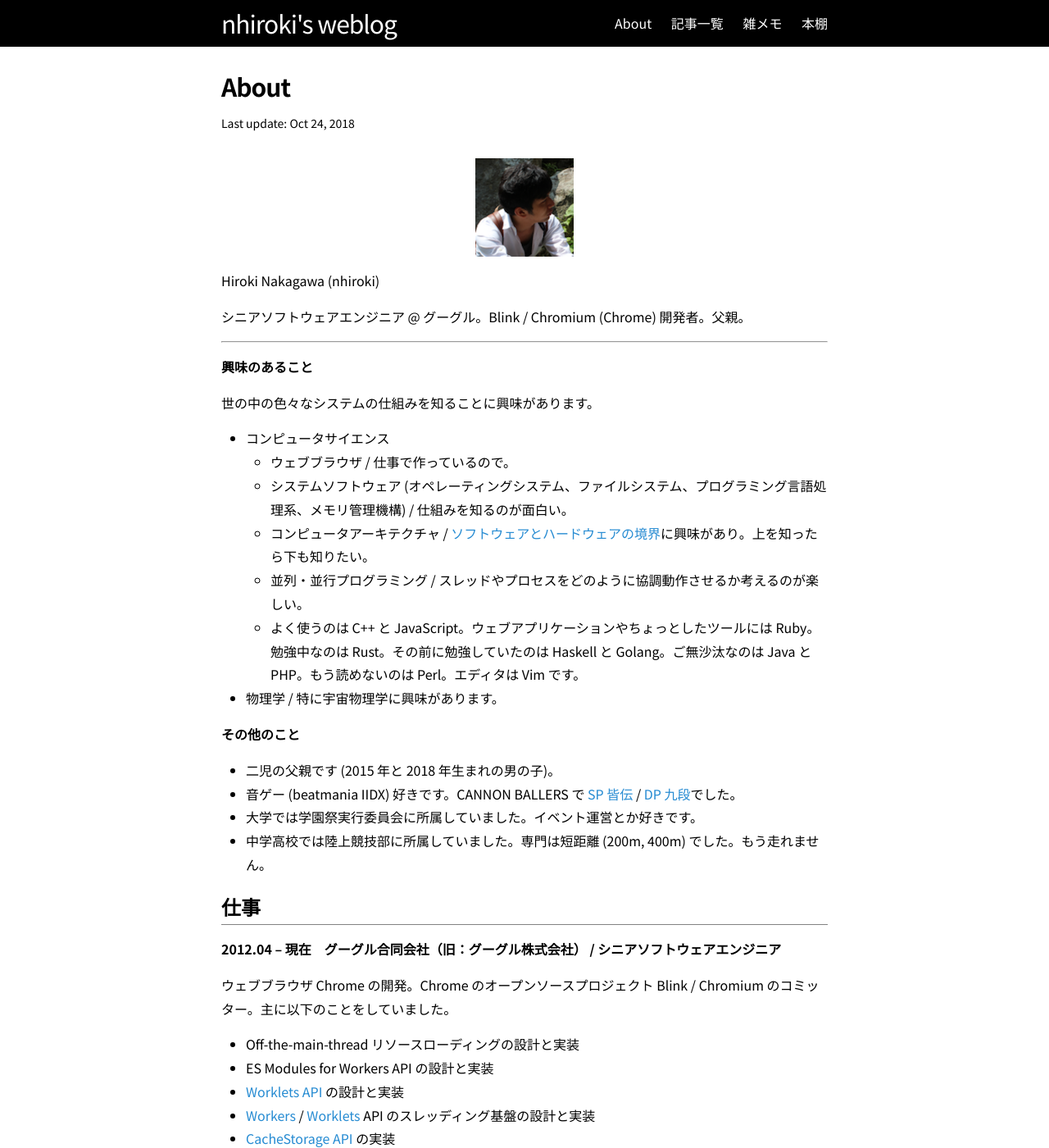
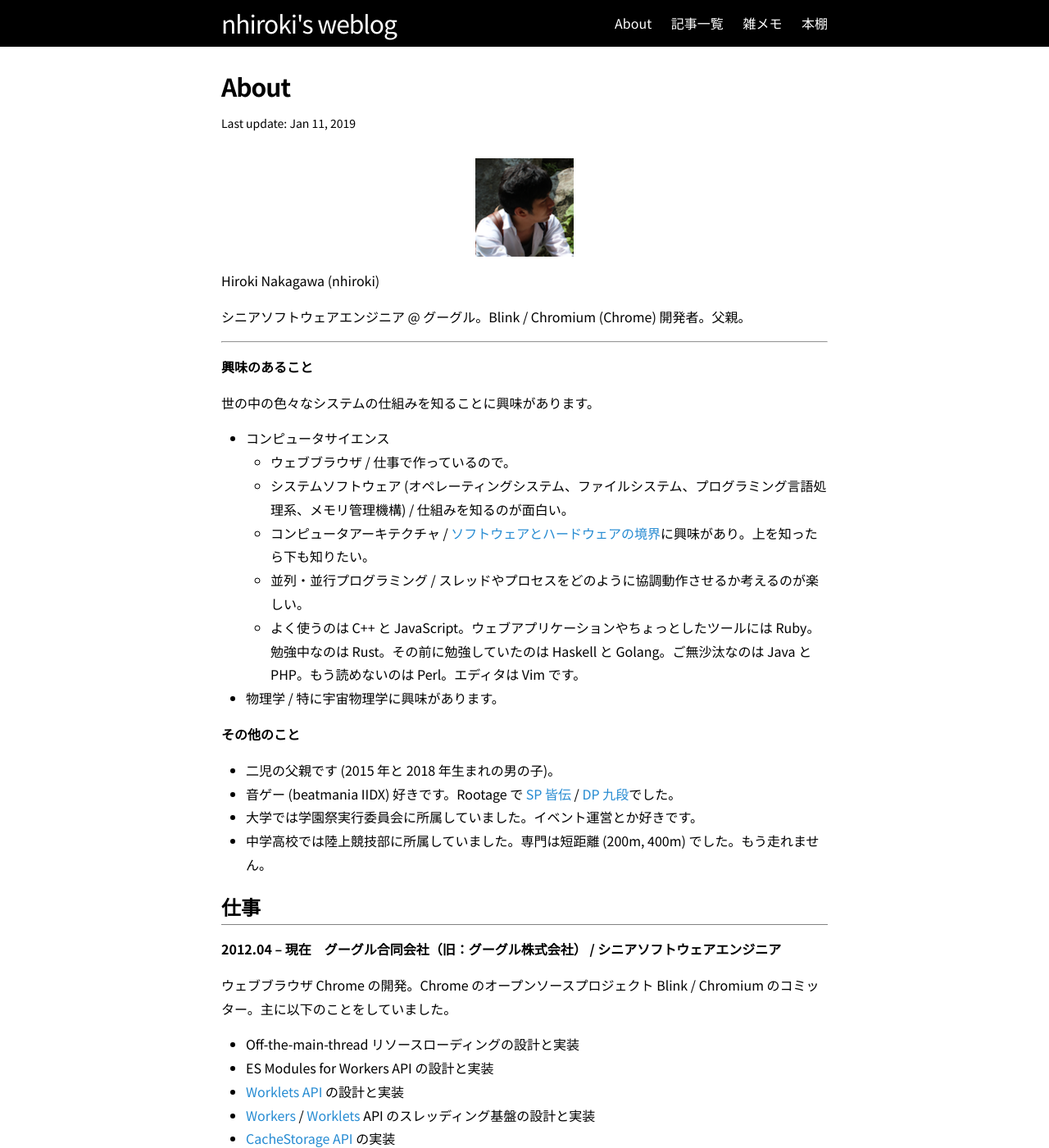
Before and after one commit to nhiroki/nhiroki.github.io, a Jekyll site: the page built from about.md, in a window 1280 px wide and 1400 px high. Shown: the whole window at 82% size. Built offline with Jekyll 4.4.1, drawn with Linux system fonts in a browser that asks for light colours.

Commit message:
Update the about page

```diff
--- a/about.md
+++ b/about.md
@@ -1,7 +1,7 @@
 ---
 layout: page
 title: About
-date: 2018/10/24
+date: 2019/01/11
 permalink: /about/
 ---
 
@@ -28,7 +28,7 @@ Hiroki Nakagawa (nhiroki)
 **その他のこと**
 
 - 二児の父親です (2015 年と 2018 年生まれの男の子)。
-- 音ゲー (beatmania IIDX) 好きです。CANNON BALLERS で [SP 皆伝](https://twitter.com/nhiroki_/status/970581926699388928) / [DP 九段](https://twitter.com/nhiroki_/status/957232810103775237)でした。
+- 音ゲー (beatmania IIDX) 好きです。Rootage で [SP 皆伝](https://twitter.com/nhiroki_/status/1083281177174106113) / [DP 九段](https://twitter.com/nhiroki_/status/1070987997351276544)でした。
 - 大学では学園祭実行委員会に所属していました。イベント運営とか好きです。
 - 中学高校では陸上競技部に所属していました。専門は短距離 (200m, 400m) でした。もう走れません。
 
```
